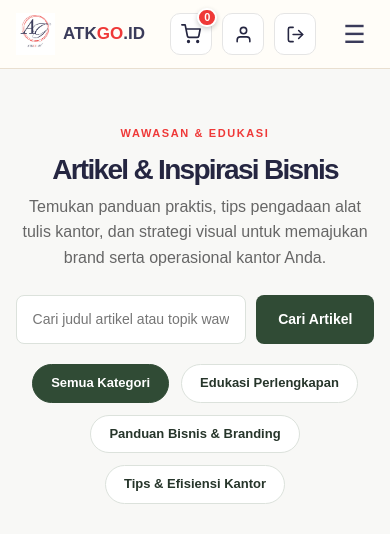
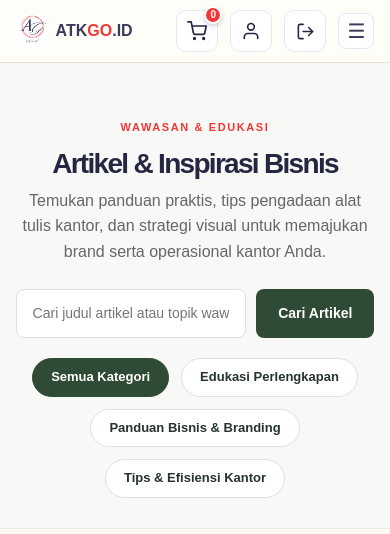
Before and after one commit to meildazam-0506/ATKGO.ID, a Django app: page /artikel/ in a window 390 px wide. Shown: the top 534 px of the page. Run offline with Django 5.2, Linux system fonts and the light colour scheme; a user stored in the database is signed in; data comes from the database, SQL or seed files in the repository.

Commit message:
fix(navbar): atur ulang layout flexbox anti-overlap untuk keranjang, profil, dan logout, responsif desktop tablet mobile

```diff
--- a/app/static/assets/css/layout.css
+++ b/app/static/assets/css/layout.css
@@ -32,42 +32,113 @@ article header,
   border-bottom: none;
 }
 
-.nav { min-height: 78px; display: flex; align-items: center; gap: 25px; }
+.wrap.nav,
+.nav {
+  min-height: 76px;
+  display: flex;
+  align-items: center;
+  justify-content: space-between;
+  gap: 16px;
+  flex-wrap: nowrap;
+}
 
 .brand {
-  display: flex;
+  display: inline-flex;
   align-items: center;
-  gap: 8px;
+  gap: 10px;
   font-size: 20px;
   font-weight: 900;
   color: var(--navy);
+  text-decoration: none;
   white-space: nowrap;
+  flex-shrink: 0;
 }
-.brand img { width: 47px; height: 48px; object-fit: contain; }
+.brand img { width: 44px; height: 45px; object-fit: contain; display: block; flex-shrink: 0; }
 .brand .go { color: var(--red); }
 
-nav { display: flex; gap: 22px; margin-left: auto; }
-nav a { font-size: 13px; font-weight: 700; color: var(--navy); }
-nav a:hover, nav a.active { color: var(--red); }
+nav#mainNav,
+nav {
+  display: flex;
+  align-items: center;
+  gap: 24px;
+  margin: 0 auto;
+  flex-shrink: 0;
+  padding: 0;
+  list-style: none;
+}
+nav#mainNav a,
+nav a {
+  font-size: 13.5px;
+  font-weight: 700;
+  color: var(--navy);
+  text-decoration: none;
+  padding: 8px 4px;
+  white-space: nowrap;
+  transition: color 0.2s ease;
+  display: inline-block;
+}
+nav#mainNav a:hover,
+nav#mainNav a.active,
+nav a:hover,
+nav a.active {
+  color: var(--red);
+}
+
+.nav-right {
+  display: inline-flex;
+  align-items: center;
+  gap: 12px;
+  flex-shrink: 0;
+  margin-left: auto;
+}
 
 .nav-cta {
   background: var(--red);
   color: #fff;
   border-radius: 9px;
-  padding: 11px 15px;
-  font-size: 12px;
+  padding: 10px 18px;
+  font-size: 13px;
   font-weight: 800;
+  text-decoration: none;
   white-space: nowrap;
+  display: inline-flex;
+  align-items: center;
+  justify-content: center;
+  flex-shrink: 0;
+  transition: background 0.2s ease, transform 0.2s ease;
+}
+.nav-cta:hover {
+  background: #c53030;
+  color: #fff;
+  transform: translateY(-1px);
 }
 
 /* Tombol hamburger — hanya tampil di layar kecil (lihat responsive.css) */
 .menu {
   display: none;
-  border: 0;
-  background: none;
+  align-items: center;
+  justify-content: center;
+  width: 42px;
+  height: 42px;
+  min-width: 42px;
+  min-height: 42px;
+  border: 1px solid #e2e8f0;
+  border-radius: 10px;
+  background: #ffffff;
   color: var(--navy);
-  font-size: 25px;
+  font-size: 20px;
   cursor: pointer;
+  flex-shrink: 0;
+  margin: 0;
+  padding: 0;
+  transition: all 0.2s ease;
+  box-sizing: border-box;
+  line-height: 1;
+}
+.menu:hover {
+  background: #f1f5f9;
+  color: var(--red);
+  border-color: #cbd5e1;
 }
 
 /* ---------- Section ---------- */
--- a/app/static/assets/css/responsive.css
+++ b/app/static/assets/css/responsive.css
@@ -5,42 +5,72 @@
    Urutan: dari layar besar ke kecil (jangan ubah urutannya).
    ========================================================== */
 
-/* ---------- Tablet (≤ 850px) ---------- */
-@media (max-width: 850px) {
+/* ---------- Tablet (≤ 900px) ---------- */
+@media (max-width: 900px) {
   /* Navigasi menjadi menu hamburger */
-  .nav { gap: 12px; }
-  .nav-cta { display: none; }
+  .site-header .wrap.nav,
+  .nav { min-height: 68px; gap: 12px; }
+
+  .nav-right {
+    gap: 8px;
+    margin-left: auto;
+  }
+
   .nav-user-actions {
-    margin-left: auto;
     gap: 8px;
   }
-  .cart-nav, .profile-button, .logout-button {
+
+  .cart-nav,
+  .profile-button,
+  .logout-button,
+  .menu {
     width: 38px;
     height: 38px;
-    border-radius: 8px;
-  }
-  .menu {
-    display: block;
-    margin-left: 6px;
-    min-width: 40px;
-    min-height: 40px;
+    min-width: 38px;
+    min-height: 38px;
+    max-width: 38px;
+    max-height: 38px;
+    border-radius: 9px;
   }
 
+  .cart-nav svg,
+  .profile-button svg,
+  .logout-button svg {
+    width: 18px;
+    height: 18px;
+  }
+
+  .menu {
+    display: inline-flex !important;
+  }
+
+  nav#mainNav,
   nav {
     display: none;
     position: absolute;
     left: 0;
     right: 0;
     top: 100%;                 /* tepat di bawah header */
-    background: var(--paper);
-    padding: 18px 4%;
+    background: rgba(255, 253, 248, 0.98);
+    backdrop-filter: blur(12px);
+    -webkit-backdrop-filter: blur(12px);
+    padding: 18px 5%;
     border-bottom: 1px solid var(--line);
     box-shadow: 0 12px 24px rgba(41, 42, 64, .08);
     flex-direction: column;
-    gap: 16px;
+    align-items: flex-start;
+    gap: 14px;
+    z-index: 999;
   }
-  nav.open { display: flex; }
-  nav a { padding: 4px 0; font-size: 15px; }
+  nav#mainNav.open,
+  nav.open { display: flex !important; }
+  nav#mainNav a,
+  nav a {
+    padding: 6px 0;
+    font-size: 15px;
+    width: 100%;
+    border-bottom: 1px solid rgba(0,0,0,0.04);
+  }
 
   .hero-grid, .split { grid-template-columns: 1fr; }
   .hero-grid { padding: 48px 0; min-height: 0; }
@@ -53,9 +83,46 @@
 
 /* ---------- Ponsel (≤ 520px) ---------- */
 @media (max-width: 520px) {
-  .nav { min-height: 68px; }
-  .brand { font-size: 17px; }
-  .brand img { width: 40px; height: 42px; }
+  .site-header .wrap.nav,
+  .nav { min-height: 62px; gap: 8px; }
+  .brand { font-size: 16px; gap: 6px; }
+  .brand img { width: 34px; height: 35px; }
+
+  .nav-right { gap: 6px; }
+  .nav-user-actions { gap: 6px; }
+
+  .cart-nav,
+  .profile-button,
+  .logout-button,
+  .menu {
+    width: 36px;
+    height: 36px;
+    min-width: 36px;
+    min-height: 36px;
+    max-width: 36px;
+    max-height: 36px;
+    border-radius: 8px;
+  }
+
+  .cart-nav svg,
+  .profile-button svg,
+  .logout-button svg {
+    width: 17px;
+    height: 17px;
+  }
+
+  .cart-count {
+    min-width: 16px;
+    height: 16px;
+    font-size: 9px;
+    top: -4px;
+    right: -4px;
+  }
+
+  .nav-cta {
+    padding: 8px 12px;
+    font-size: 11.5px;
+  }
 
   /* Judul lebih kecil & lebih rapat agar tidak terpotong */
   h1 { letter-spacing: -1.7px; }
--- a/app/static/assets/css/style.css
+++ b/app/static/assets/css/style.css
@@ -191,11 +191,21 @@ body {
    NAVBAR USER ACTIONS (Keranjang, Profil, Logout)
 ===================================== */
 
+.nav-right {
+    display: inline-flex;
+    align-items: center;
+    gap: 12px;
+    flex-shrink: 0;
+    margin-left: auto;
+}
+
 .nav-user-actions {
-    display: flex;
+    display: inline-flex;
     align-items: center;
-    gap: 10px;
-    margin-left: 15px;
+    gap: 12px;
+    flex-shrink: 0;
+    margin: 0;
+    padding: 0;
 }
 
 /* 1. Ikon Keranjang Belanja */
@@ -203,16 +213,23 @@ body {
     position: relative;
     width: 42px;
     height: 42px;
+    min-width: 42px;
+    min-height: 42px;
+    max-width: 42px;
+    max-height: 42px;
     display: inline-flex;
     align-items: center;
     justify-content: center;
-    border: 1px solid #e5e5e5;
+    border: 1px solid #e2e8f0;
     border-radius: 10px;
     background: #ffffff;
     color: #252641;
     text-decoration: none;
     cursor: pointer;
-    transition: all 0.25s cubic-bezier(0.16, 1, 0.3, 1);
+    flex-shrink: 0;
+    margin: 0;
+    padding: 0;
+    transition: all 0.2s cubic-bezier(0.16, 1, 0.3, 1);
     box-sizing: border-box;
 }
 
@@ -226,44 +243,55 @@ body {
 
 .cart-nav svg {
     display: block;
+    width: 20px;
+    height: 20px;
+    flex-shrink: 0;
 }
 
 .cart-count {
     position: absolute;
-    top: -6px;
-    right: -6px;
-    min-width: 19px;
-    height: 19px;
-    padding: 0 5px;
-    display: flex;
+    top: -5px;
+    right: -5px;
+    min-width: 18px;
+    height: 18px;
+    padding: 0 4px;
+    display: inline-flex;
     align-items: center;
     justify-content: center;
     border-radius: 999px;
     background: #ef3938;
     color: #ffffff;
-    font-size: 11px;
+    font-size: 10px;
     font-weight: 800;
     line-height: 1;
     border: 2px solid #ffffff;
     box-shadow: 0 2px 5px rgba(0, 0, 0, 0.2);
     box-sizing: border-box;
+    pointer-events: none;
+    z-index: 2;
 }
 
 /* 2. Tombol Profil Pengguna */
 .profile-button {
     width: 42px;
     height: 42px;
+    min-width: 42px;
+    min-height: 42px;
+    max-width: 42px;
+    max-height: 42px;
     display: inline-flex;
     align-items: center;
     justify-content: center;
-    border: 1px solid #e5e5e5;
+    border: 1px solid #e2e8f0;
     border-radius: 10px;
     background: #ffffff;
     color: #252641;
     text-decoration: none;
     margin: 0;
+    padding: 0;
+    flex-shrink: 0;
     cursor: pointer;
-    transition: all 0.25s cubic-bezier(0.16, 1, 0.3, 1);
+    transition: all 0.2s cubic-bezier(0.16, 1, 0.3, 1);
     box-sizing: border-box;
 }
 
@@ -278,27 +306,38 @@ body {
 
 .profile-button svg {
     display: block;
+    width: 20px;
+    height: 20px;
+    flex-shrink: 0;
 }
 
 /* 3. Tombol Logout */
 .logout-form {
-    display: flex;
+    display: inline-flex;
     align-items: center;
     margin: 0;
+    padding: 0;
+    flex-shrink: 0;
 }
 
 .logout-button {
     width: 42px;
     height: 42px;
+    min-width: 42px;
+    min-height: 42px;
+    max-width: 42px;
+    max-height: 42px;
     display: inline-flex;
     align-items: center;
     justify-content: center;
-    border: 1px solid #e5e5e5;
+    border: 1px solid #e2e8f0;
     border-radius: 10px;
     background: #ffffff;
     color: #252641;
     cursor: pointer;
     margin: 0;
+    padding: 0;
+    flex-shrink: 0;
     transition: all 0.25s cubic-bezier(0.16, 1, 0.3, 1);
     box-sizing: border-box;
 }
@@ -313,4 +352,7 @@ body {
 
 .logout-button svg {
     display: block;
+    width: 19px;
+    height: 19px;
+    flex-shrink: 0;
 }
--- a/app/templates/app/navbar.html
+++ b/app/templates/app/navbar.html
@@ -23,6 +23,7 @@
       {% endif %}
     </nav>
 
+    <div class="nav-right">
       {% if request.user.is_authenticated %}
         <!-- Grup Aksi Pengguna: Keranjang, Profil, Logout (Rapi & Proporsional UI/UX) -->
         <div class="nav-user-actions">
@@ -62,4 +63,5 @@
 
       <button class="menu" id="menuBtn" type="button" aria-label="Buka menu" aria-controls="mainNav" aria-expanded="false">☰</button>
     </div>
+  </div>
 </header>
--- a/kategori.html
+++ b/kategori.html
@@ -1,13 +1,16 @@
 {% load static %}
 <!DOCTYPE html>
 <html lang="id">
+
 <head>
   <meta charset="utf-8">
   <meta http-equiv="refresh" content="0; url={% url 'produk' %}">
   <title>Mengarahkan ke Layanan... | ATKGO.ID</title>
   <script>window.location.replace("{% url 'produk' %}");</script>
 </head>
+
 <body>
   <p>Mengarahkan ke katalog <a href="{% url 'produk' %}">Layanan ATKGO.ID</a>...</p>
 </body>
+
 </html>
--- a/templates/partials/navbar.html
+++ b/templates/partials/navbar.html
@@ -23,6 +23,7 @@
       {% endif %}
     </nav>
 
+    <div class="nav-right">
       {% if request.user.is_authenticated %}
         <!-- Grup Aksi Pengguna: Keranjang, Profil, Logout (Rapi & Proporsional UI/UX) -->
         <div class="nav-user-actions">
@@ -62,4 +63,5 @@
 
       <button class="menu" id="menuBtn" type="button" aria-label="Buka menu" aria-controls="mainNav" aria-expanded="false">☰</button>
     </div>
+  </div>
 </header>
```
Also changed, not shown: static/css/style.css (+113 -18 lines). Lines whose indentation alone changed are shown as unchanged.
